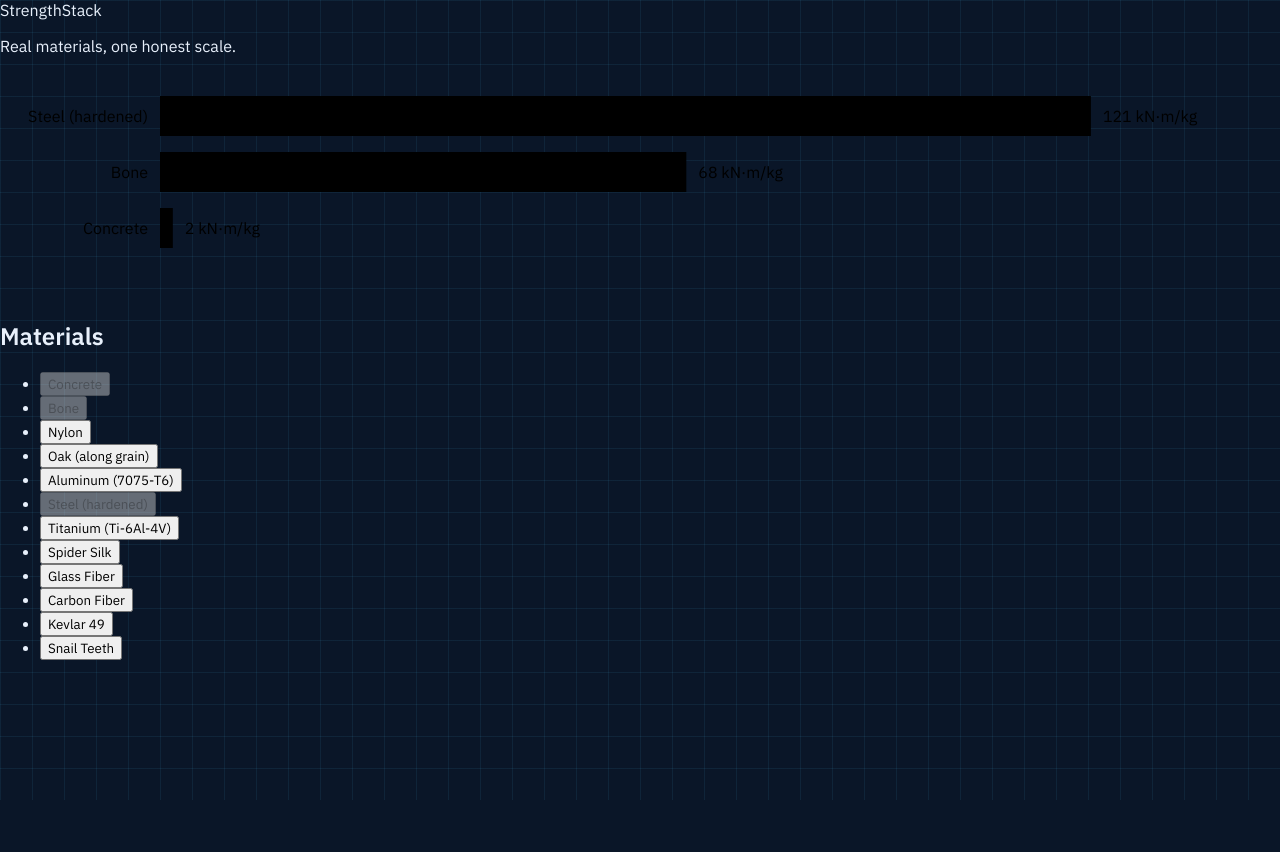
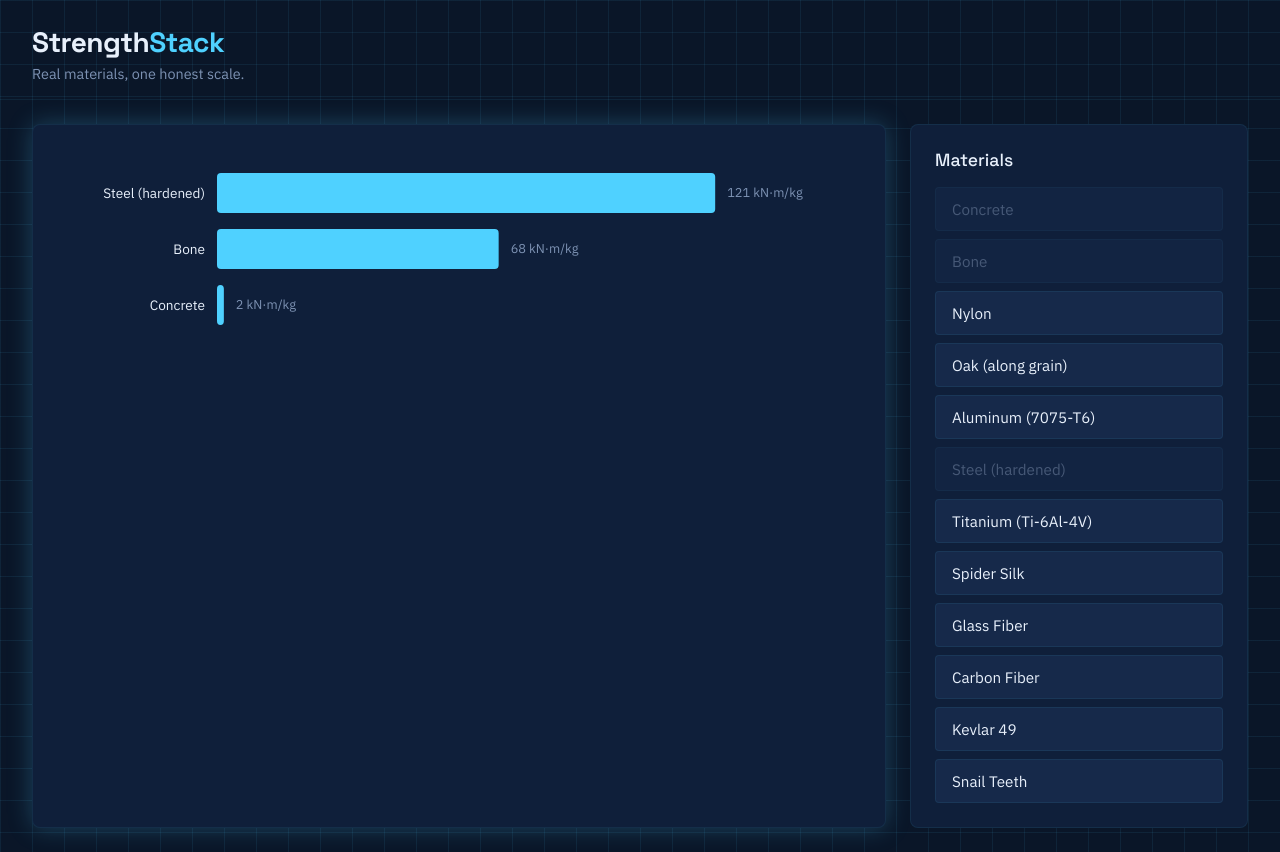
Before and after one commit to ctkrug/strength-stack, a website built with Vite: page index.html in a window 1280 px wide. Before the commit the page ends 800 px from the top, so only its background shows below. Built offline with nearby package versions, Linux system fonts and the light colour scheme.

Commit message:
style: layout and style the chart panel and materials tray
Composes the hero chart panel (majority of the viewport) alongside
a materials tray, with themed hover/active/focus/disabled states on
every button so nothing falls back to an unstyled native control.

```diff
--- a/src/style.css
+++ b/src/style.css
@@ -71,3 +71,145 @@ button {
     transition-duration: 0.001ms !important;
   }
 }
+
+/* Header */
+
+.site-header {
+  padding: var(--space-4) var(--space-5) var(--space-3);
+  border-bottom: 1px solid var(--color-grid-line);
+}
+
+.wordmark {
+  font-family: var(--font-display);
+  font-weight: 700;
+  font-size: 1.75rem;
+  letter-spacing: -0.02em;
+}
+
+.wordmark__accent {
+  color: var(--color-accent);
+}
+
+.tagline {
+  margin: var(--space-1) 0 0;
+  color: var(--color-text-muted);
+  font-size: 0.9rem;
+}
+
+/* Layout */
+
+.layout {
+  flex: 1;
+  display: flex;
+  flex-wrap: wrap;
+  gap: var(--space-4);
+  padding: var(--space-4) var(--space-5);
+}
+
+.chart-panel {
+  flex: 3 1 560px;
+  min-height: 60vh;
+  background: var(--color-surface-1);
+  border: 1px solid var(--color-grid-line);
+  border-radius: var(--radius-md);
+  padding: var(--space-4);
+  box-shadow: var(--glow-accent);
+}
+
+.chart-panel__canvas {
+  width: 100%;
+  height: 100%;
+}
+
+.tray {
+  flex: 1 1 240px;
+  background: var(--color-surface-1);
+  border: 1px solid var(--color-grid-line);
+  border-radius: var(--radius-md);
+  padding: var(--space-4);
+}
+
+.tray__title {
+  margin: 0 0 var(--space-3);
+  font-family: var(--font-display);
+  font-size: 1.1rem;
+  font-weight: 500;
+}
+
+.tray__list {
+  list-style: none;
+  margin: 0;
+  padding: 0;
+  display: flex;
+  flex-direction: column;
+  gap: var(--space-2);
+}
+
+.tray__button {
+  width: 100%;
+  min-height: 44px;
+  background: var(--color-surface-2);
+  color: var(--color-text);
+  border: 1px solid var(--color-grid-line);
+  border-radius: var(--radius-sm);
+  padding: var(--space-2) var(--space-3);
+  text-align: left;
+  font-size: 0.95rem;
+  cursor: pointer;
+  transition:
+    background-color var(--transition-ui),
+    transform var(--transition-ui),
+    box-shadow var(--transition-ui);
+}
+
+.tray__button:hover:not(:disabled) {
+  background: var(--color-surface-1);
+  box-shadow: var(--glow-accent);
+}
+
+.tray__button:active:not(:disabled) {
+  transform: scale(0.98);
+}
+
+.tray__button:focus-visible {
+  outline: 2px solid var(--color-accent);
+  outline-offset: 2px;
+}
+
+.tray__button:disabled {
+  color: var(--color-text-muted);
+  cursor: default;
+  opacity: 0.5;
+}
+
+/* Chart */
+
+.strength-chart {
+  width: 100%;
+  font-family: var(--font-ui);
+}
+
+.material-row__bar {
+  fill: var(--color-accent);
+  rx: 4;
+}
+
+.material-row__label {
+  fill: var(--color-text);
+  font-size: 0.85rem;
+}
+
+.material-row__value {
+  fill: var(--color-text-muted);
+  font-size: 0.8rem;
+}
+
+@media (max-width: 768px) {
+  .layout {
+    flex-direction: column;
+  }
+
+  .chart-panel {
+    min-height: 50vh;
+  }
+}
```
